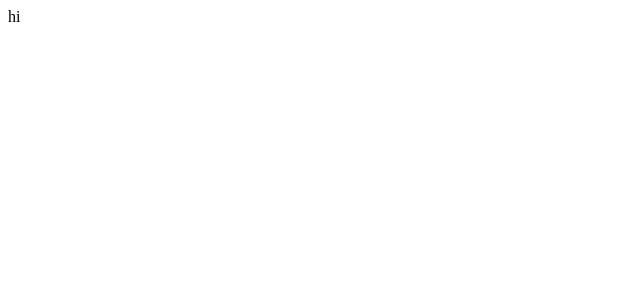
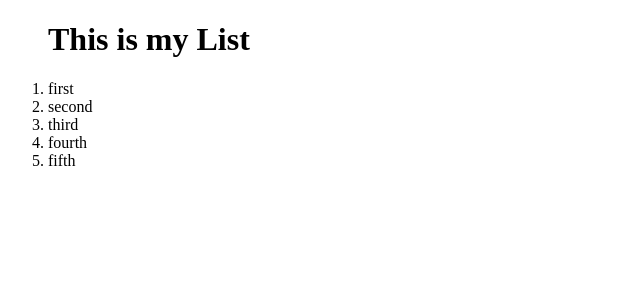
Before and after one commit to danieljoonkimm/testReactApp, a React app in the folder client/: page / in a window 1280 px wide. Shown: the top 300 px of the page, without its empty margins (0-640 px from the left). Built offline with nearby package versions, Linux system fonts and the light colour scheme; the HTML template or start-up script is replaced by a standard one.

Commit message:
making list

```diff
--- a/client/src/components/App.jsx
+++ b/client/src/components/App.jsx
@@ -1,4 +1,5 @@
 import React, {Component} from "react";
+import List from "./List/index.jsx";
 
 class App extends Component {
   constructor() {
@@ -7,7 +8,7 @@ class App extends Component {
   render() {
     return(
       <div>
-        hi
+        <List/>
       </div>
     )
   }
--- /dev/null
+++ b/client/src/components/List/index.jsx
@@ -0,0 +1,37 @@
+import React, { Component } from "react";
+
+class List extends Component {
+  constructor() {
+    super();
+  }
+
+  constructList() {
+    const listHeader = "This is my List";
+    const list = ["first", "second", "third", "fourth", "fifth"];
+
+    let constructingList = list.map( (list, index) => {
+      return (
+        <div>
+          <li key={index}>{list}</li>
+        </div>
+      )
+    })
+
+    return(
+      <div>
+        <h1>{listHeader}</h1>
+        {constructingList}
+      </div>
+    )
+  }
+
+  render() {
+    return (
+      <div className="container">
+        <ol>{this.constructList()}</ol>
+      </div>
+    );
+  }
+}
+
+export default List;
```
